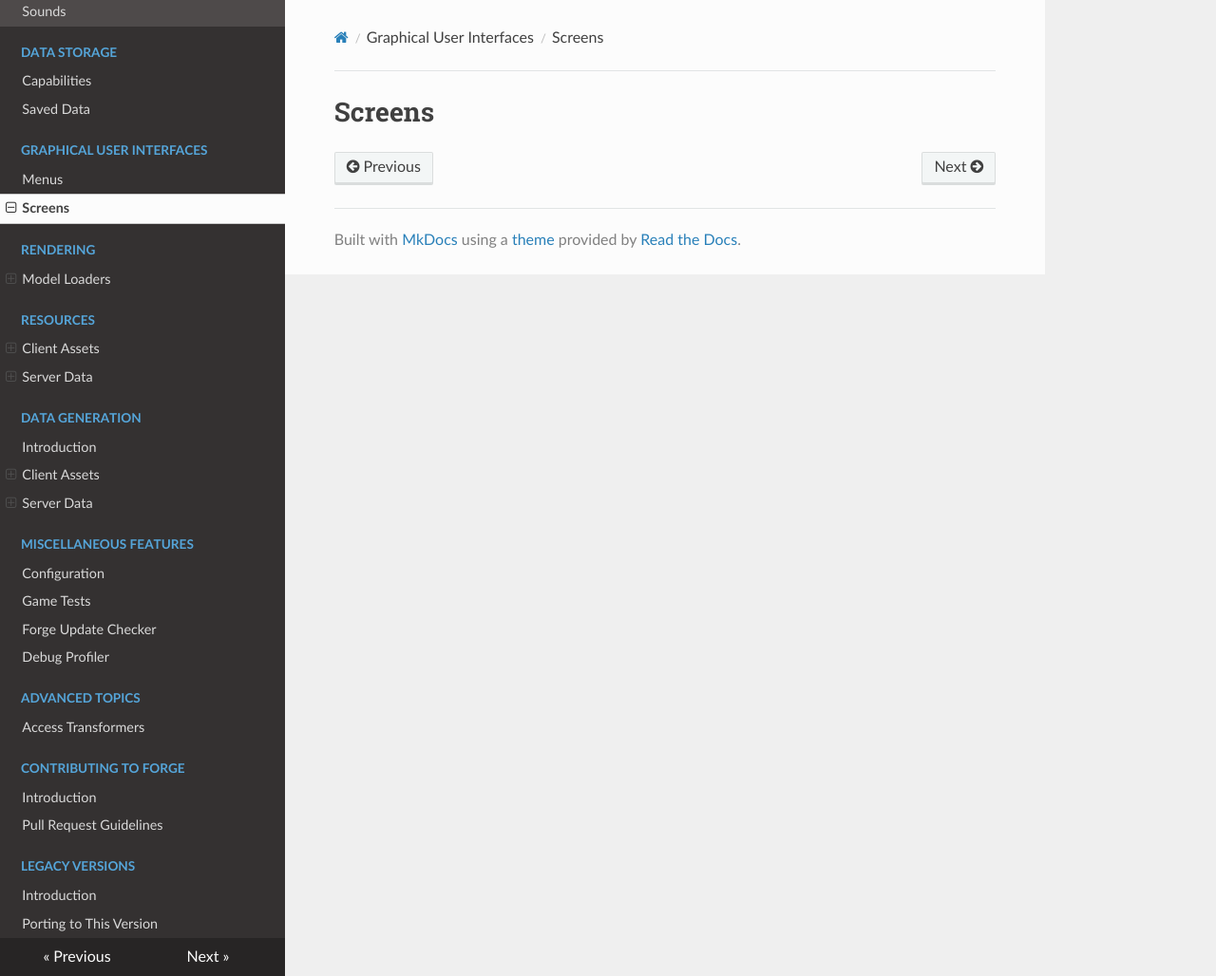
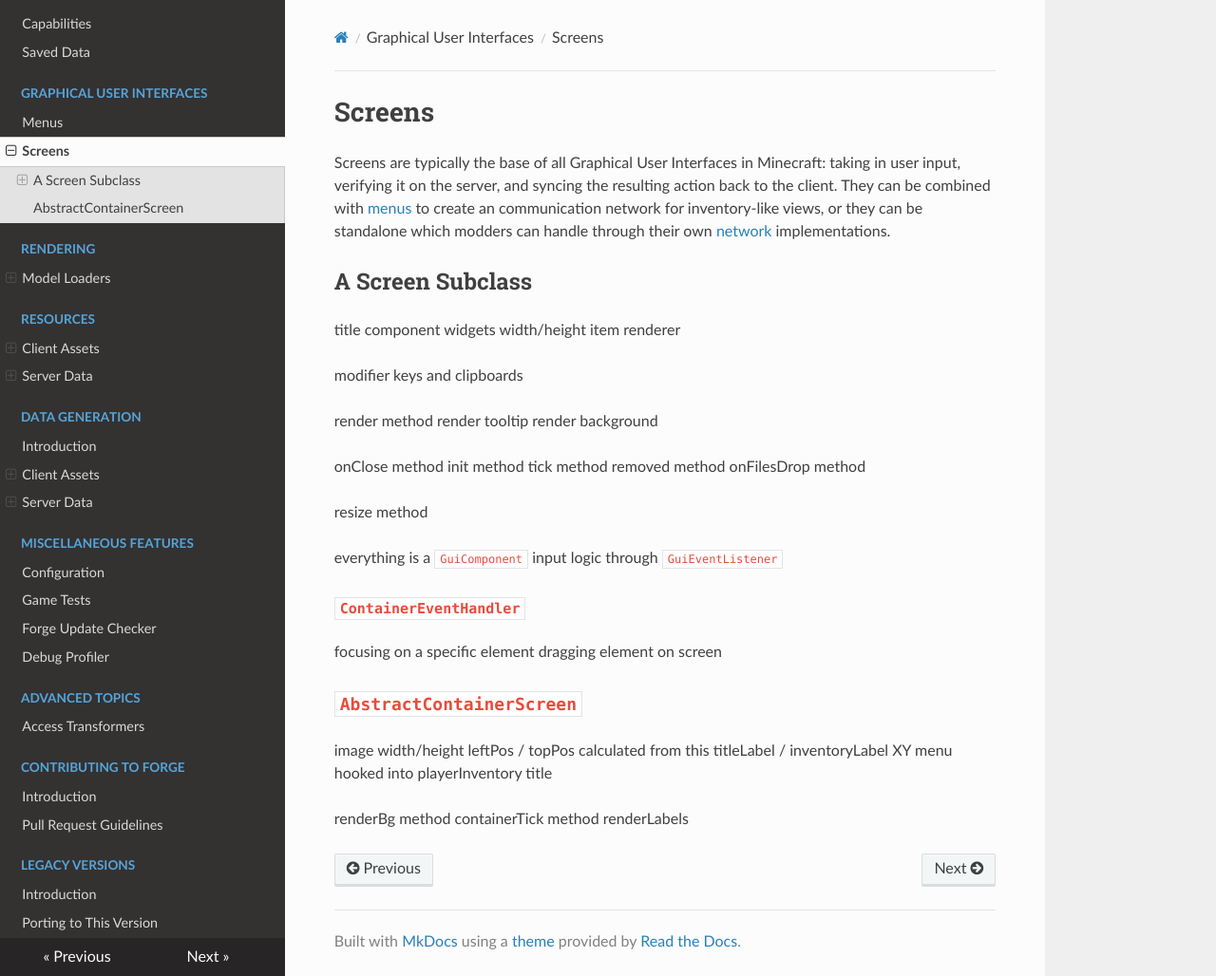
Before and after one commit to MinecraftForge/Documentation, an MkDocs documentation site: the page built from docs/gui/screens.md, in a window 1280 px wide and 1028 px high. Shown: the whole window at 95% size. Built offline with MkDocs 1.6.1, drawn with Linux system fonts in a browser that asks for light colours; nearby versions of some CDN libraries.

Commit message:
Add some screen outlining

```diff
--- a/docs/gui/screens.md
+++ b/docs/gui/screens.md
@@ -1 +1,47 @@
 # Screens
+
+Screens are typically the base of all Graphical User Interfaces in Minecraft: taking in user input, verifying it on the server, and syncing the resulting action back to the client. They can be combined with [menus] to create an communication network for inventory-like views, or they can be standalone which modders can handle through their own [network] implementations.
+
+## A Screen Subclass
+
+title component
+widgets
+width/height
+item renderer
+
+modifier keys and clipboards
+
+render method
+  render tooltip
+  render background
+
+onClose method
+init method
+tick method
+removed method
+onFilesDrop method
+
+resize method
+
+everything is a `GuiComponent`
+input logic through `GuiEventListener`
+
+### `ContainerEventHandler`
+
+focusing on a specific element
+dragging element on screen
+
+## `AbstractContainerScreen`
+
+image width/height
+  leftPos / topPos calculated from this
+titleLabel / inventoryLabel XY
+menu hooked into
+playerInventory title
+
+renderBg method
+containerTick method
+renderLabels
+
+[menus]: ./menus.md
+[network]: ../networking/index.md
```
